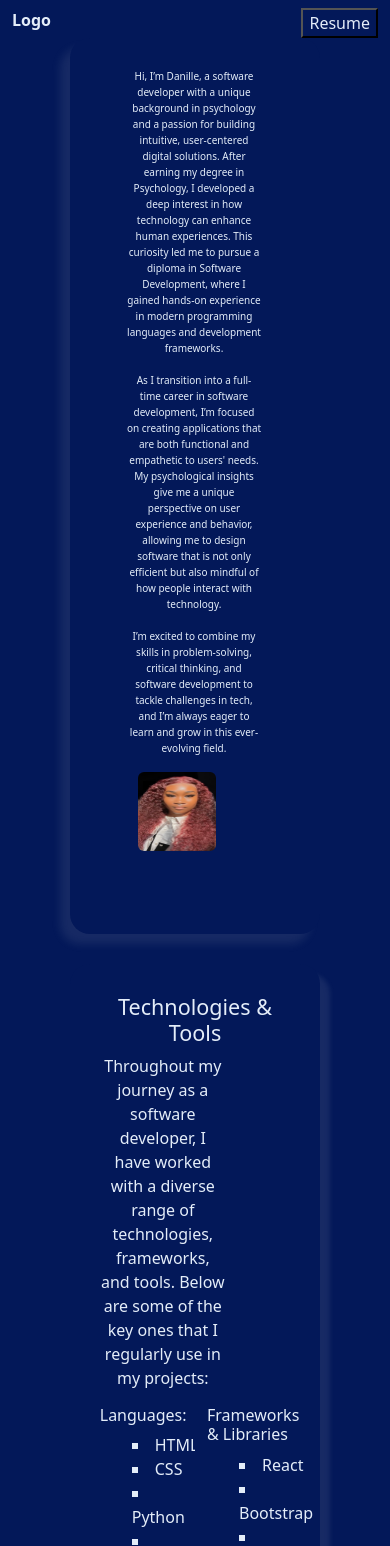
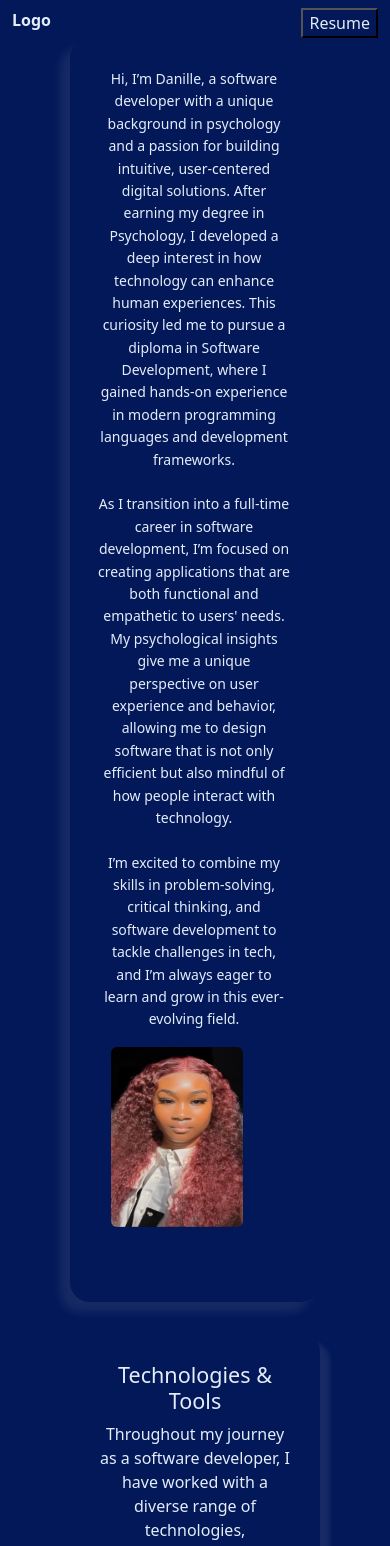
Before and after one commit to DanilleH22/portfolio, a React (Create React App) app: page / in a window 390 px wide. Shown: the top 1546 px of the page. Built offline with nearby package versions, Linux system fonts and the light colour scheme.

Commit message:
Fix img being centered and add responsiveness for 1190px

```diff
--- a/src/styles/AbouMe.module.css
+++ b/src/styles/AbouMe.module.css
@@ -8,8 +8,14 @@
   line-height: 1.6;
   padding-left: 10px !important;
   display: flex;
-  justify-content: space-around;
+  justify-content: center;
   align-items: center;
+  gap: 10px;
+}
+
+img {
+  max-width: 100%;
+  height: auto;
 }
 
 /* Responsive Adjustments */
@@ -19,23 +25,25 @@
   }
 
   .MyDescription {
-      font-size: 10px;
-
+    font-size: 14px;
+    flex-direction: column;
+    text-align: center;
   }
 
-    p {
-      width: 70% !important;
-    }
-
-    /* Image Styling for Smaller Screens */
   img {
-      width: 50%;
-      height: 60%;
-      justify-content: center;
+    width: 70%;
+    height: 70%;
   }
 }
 
+@media (max-width:1190px) {
+  img {
+    width: 85%;
+    height: 80%;
+  }
+}
 
+/* About Me Card Styling */
 .AboutMeCard {
   padding: 20px;
   position: relative;
```
Lines whose indentation alone changed are shown as unchanged.
